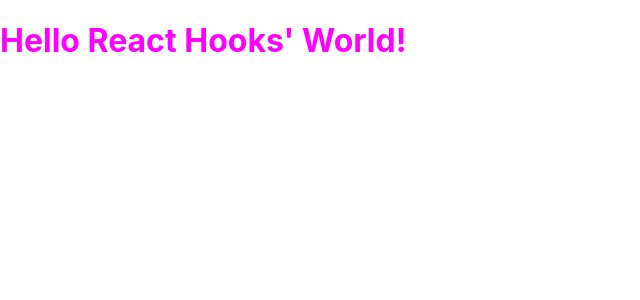
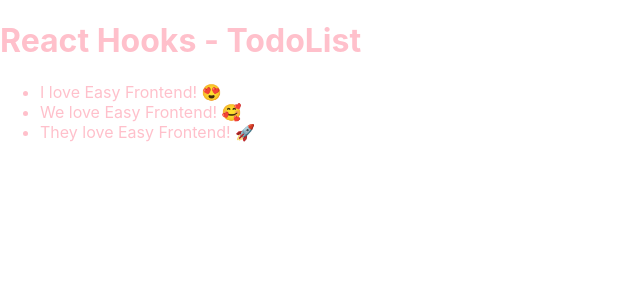
Before and after one commit to Hoanghuy150199/react-hooks-basic, a React (Create React App) app: page / in a window 1280 px wide. Shown: the top 300 px of the page, without its empty margins (0-640 px from the left). Built offline with nearby package versions, Linux system fonts and the light colour scheme.

Commit message:
Add components: ColorBox and TodoList

```diff
--- a/src/App.js
+++ b/src/App.js
@@ -1,10 +1,29 @@
-import React from "react";
+import React, { useState } from "react";
 import "./App.scss";
+import TodoList from "./components/ToDoList";
 
 function App() {
+  const [todoList, setToDoList] = useState([
+    { id: 1, title: "I love Easy Frontend! 😍 " },
+    { id: 2, title: "We love Easy Frontend! 🥰 " },
+    { id: 3, title: "They love Easy Frontend! 🚀 " },
+  ]);
+
+  function handleTodoClick(todo) {
+    console.log(todo);
+    const index = todoList.findIndex((x) => x.id === todo.id);
+    if (index < 0) return;
+
+    const newTodoList = [...todoList];
+    newTodoList.splice(index, 1);
+    setToDoList(newTodoList);
+  }
+
   return (
     <div className="app">
-      <h1>Hello React Hooks' World!</h1>
+      <h1>React Hooks - TodoList</h1>
+      {/* <ColorBox /> */}
+      <TodoList todos={todoList} onToDoClick={handleTodoClick} />
     </div>
   );
 }
--- a/src/App.scss
+++ b/src/App.scss
@@ -1,3 +1,3 @@
 .app {
-    color: magenta;
+    color: pink;
 }
--- /dev/null
+++ b/src/components/ToDoList/index.jsx
@@ -0,0 +1,36 @@
+import React from 'react';
+import PropTypes from 'prop-types';
+
+ TodoList.propTypes = {
+    todos: PropTypes.array,
+    onToDoClick: PropTypes.func,
+};
+
+TodoList.defaultProps = {
+    todos: [],
+    onToDoClick: null
+};
+
+function TodoList(props) {
+    const {todos, onToDoClick} = props;
+
+    function handleClick(todo){
+        if(onToDoClick){
+            onToDoClick(todo);
+        }
+    }
+
+    return (
+        <ul className="todo-list">
+            {todos.map(todo => (
+                <li key={todo.id}
+                onClick={() => handleClick(todo)}
+                >
+                    {todo.title}
+                </li>
+            ))}
+        </ul>
+    );
+}
+
+export default  TodoList;
```
Also changed, not shown: src/components/ColorBox/ColorBox.scss (added, +11 -0 lines), src/components/ColorBox/index.jsx (added, +37 -0 lines).
